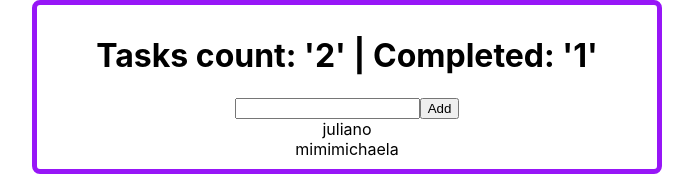
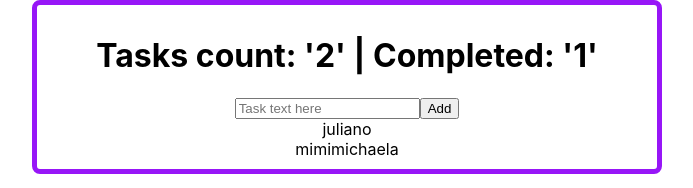
Before and after one commit to Jophkins/todo-practice, a React (Create React App) app: page / in a window 1280 px wide. Shown: the top 188 px of the page, without its empty margins (293-986 px from the left). Built offline with nearby package versions, Linux system fonts and the light colour scheme.

Commit message:
AddForm component prepered to adding tasks

```diff
--- a/src/components/Todo/TasksAddForm/index.js
+++ b/src/components/Todo/TasksAddForm/index.js
@@ -1,10 +1,29 @@
+import {useState} from "react";
 
 
 const TasksAddForm = () => {
+
+  const [userInput, setUserInput] = useState('');
+
+  const handleChange = (event) => {
+    setUserInput(event.target.value);
+  }
+
+  const handleSubmit = (event) => {
+    event.preventDefault();
+    setUserInput('')
+  }
+
+  const handleKeyPress = (event) => {
+    if (event.key === "Enter") {
+      handleSubmit(event)
+    }
+  }
+
   return(
     <div className="taskAddForm">
-      <form>
-        <input type="text"/>
+      <form onSubmit={handleSubmit}>
+        <input onChange={handleChange} onKeyDown={handleKeyPress} type="text" value={userInput} placeholder="Task text here"/>
         <button>Add</button>
       </form>
     </div>
```
